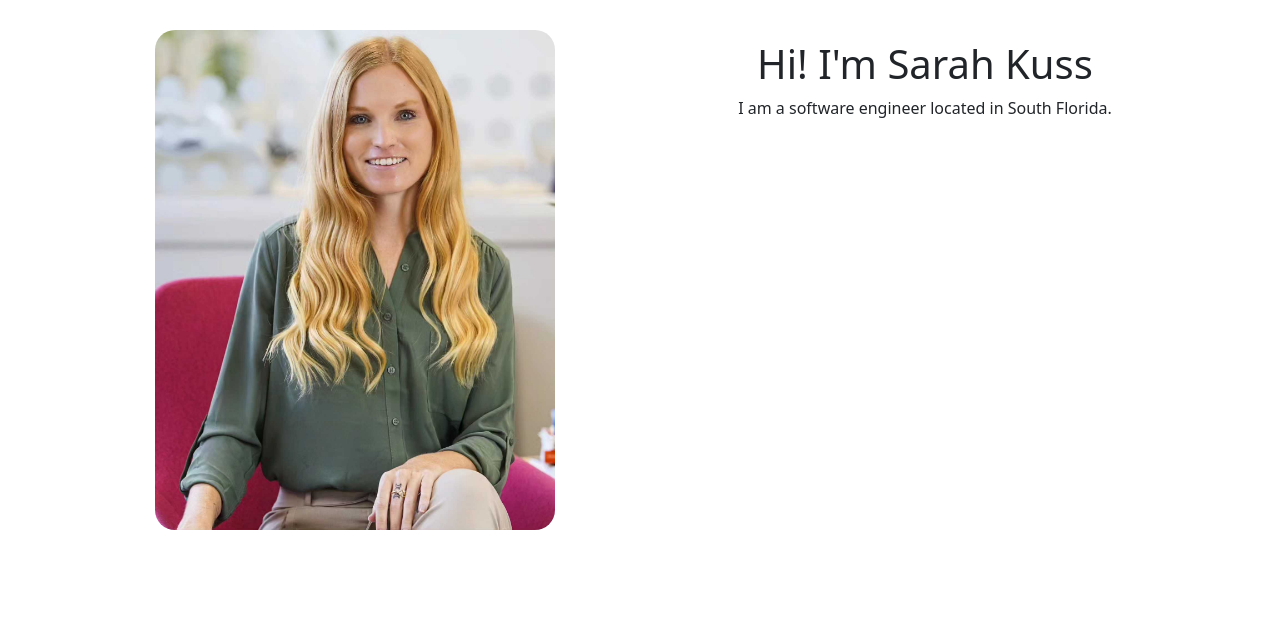
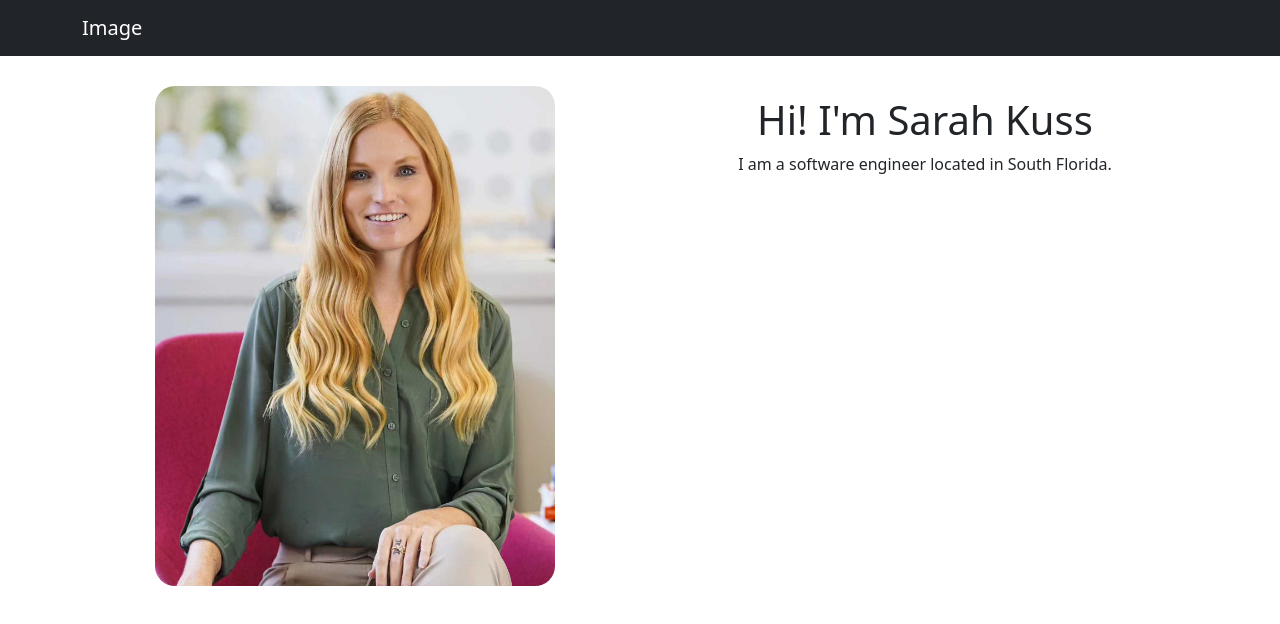
Before and after one commit to sarahkuss/sarahkuss-portfolio, a React (Create React App) app: page / in a window 1280 px wide. Shown: the top 624 px of the page. Built offline with nearby package versions, Linux system fonts and the light colour scheme.

Commit message:
started navbar

```diff
--- a/src/components/navmenu/NavMenu.jsx
+++ b/src/components/navmenu/NavMenu.jsx
@@ -1,11 +1,17 @@
-import { Container, Navbar } from "react-bootstrap";
+import { Container, Navbar, Nav } from "react-bootstrap";
 
 
 export default function NavMenu () {
   return (
-    <Navbar>
+    <Navbar bg="dark" sticky="top" variant="dark" expand="md">
       <Container>
+        <Navbar.Brand>Image</Navbar.Brand>
+        <Navbar.Toggle />
+        <Navbar.Collapse>
+          <Nav>
 
+          </Nav>
+        </Navbar.Collapse>
       </Container>
     </Navbar>
   )
--- a/src/pages/Home.jsx
+++ b/src/pages/Home.jsx
@@ -1,8 +1,10 @@
 import Intro from "../components/intro/Intro"
+import NavMenu from "../components/navmenu/NavMenu"
 
 export default function Home () {
   return(
     <>
+    <NavMenu />
     <Intro />
     </>
   )
```
